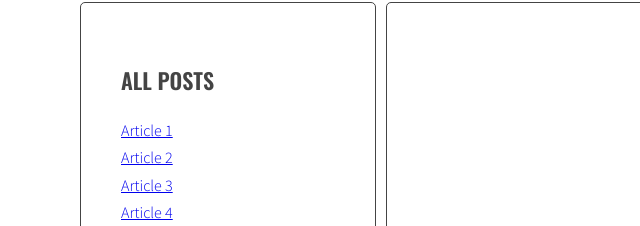
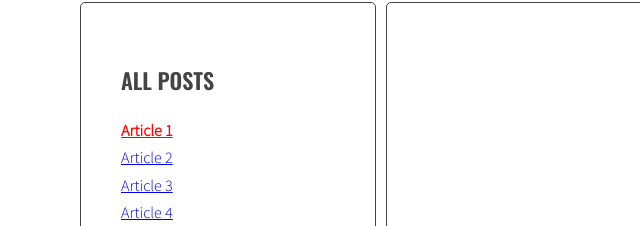
Before and after one commit to asmagala/javascript-blog, a website: page index.html in a window 1280 px wide. Both pictures are taken after a click on the link "Article 1". Shown: the part 241-467 px from the top of the page, 0-640 px from the left. Drawn offline with nearby package versions, Linux system fonts and the light colour scheme.

Commit message:
Add const clickedElement, activate it on Click event, add red font to active link temporarily.

```diff
--- a/js/script.js
+++ b/js/script.js
@@ -1,17 +1,20 @@
 'use strict'
 const titleClickHandler = function(event) {
+    const clickedElement = this;
     console.log('Link was clicked!');
     console.log(event);
 
-    /* remove class 'active' from all article links */
+    /* [DONE] remove class 'active' from all article links */
     const activeLinks = document.querySelectorAll('.titles a.active');
 
     for(let activeLink of activeLinks) {
         activeLink.classList.remove('active');
     }
-    /* add class 'active to the clicked link */
+    /* [IN PROGRESS] add class 'active to the clicked link */
+    console.log('clickedElement:', clickedElement);
+    clickedElement.classList.add('active');
 
-    /* remove class 'active from all articles */
+    /* [DONE] remove class 'active from all articles */
     const activeArticles = document.querySelectorAll('.posts article.active');
 
     for(let activeArticle of activeArticles) {
--- a/sass/style.scss
+++ b/sass/style.scss
@@ -82,6 +82,7 @@ body {
   padding: 0;
   .active {
     font-weight: bold;
+    color: red;
   }
 }
 
```
Also changed, not shown: css/style.css, 1 other file.
